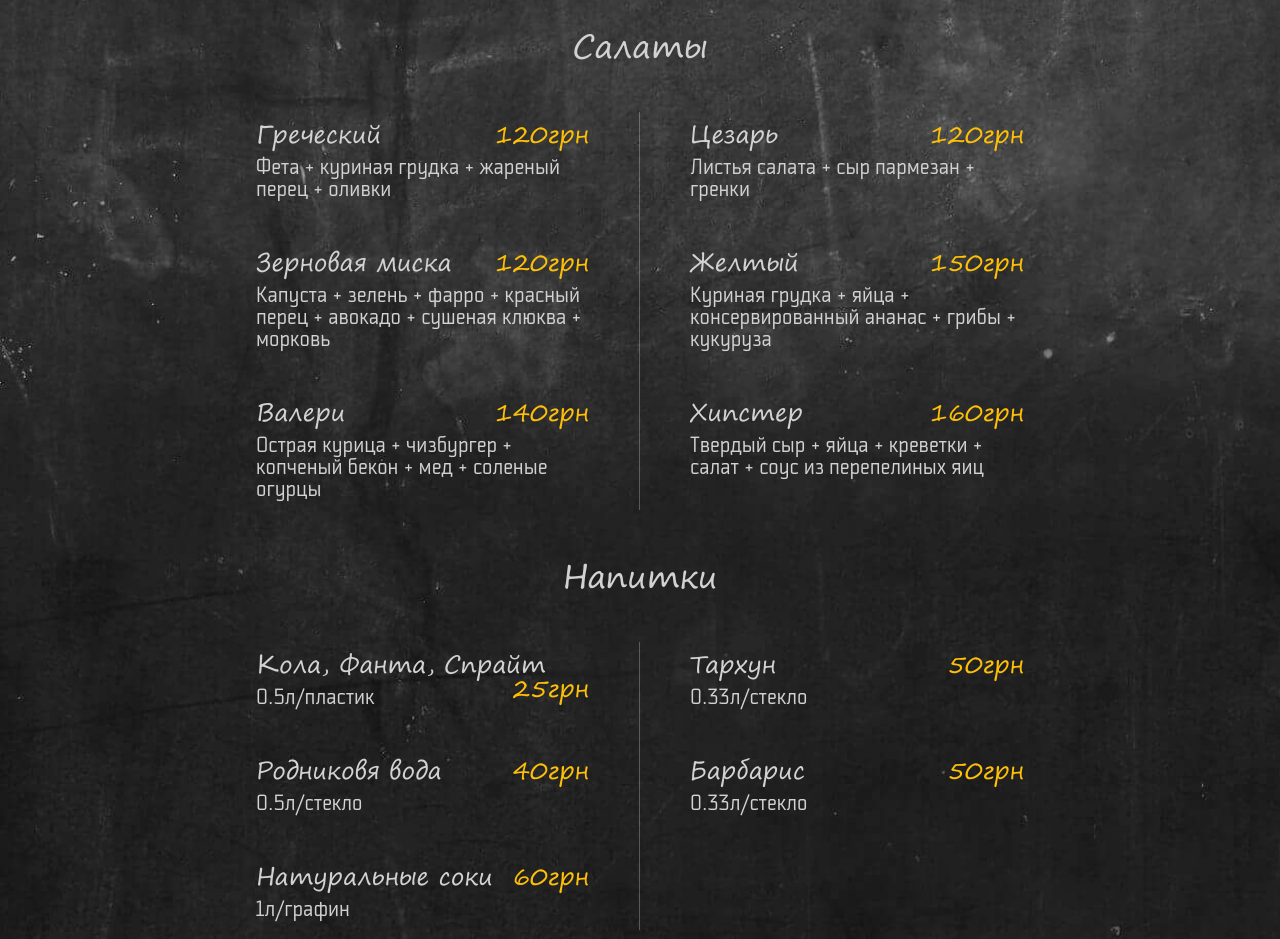
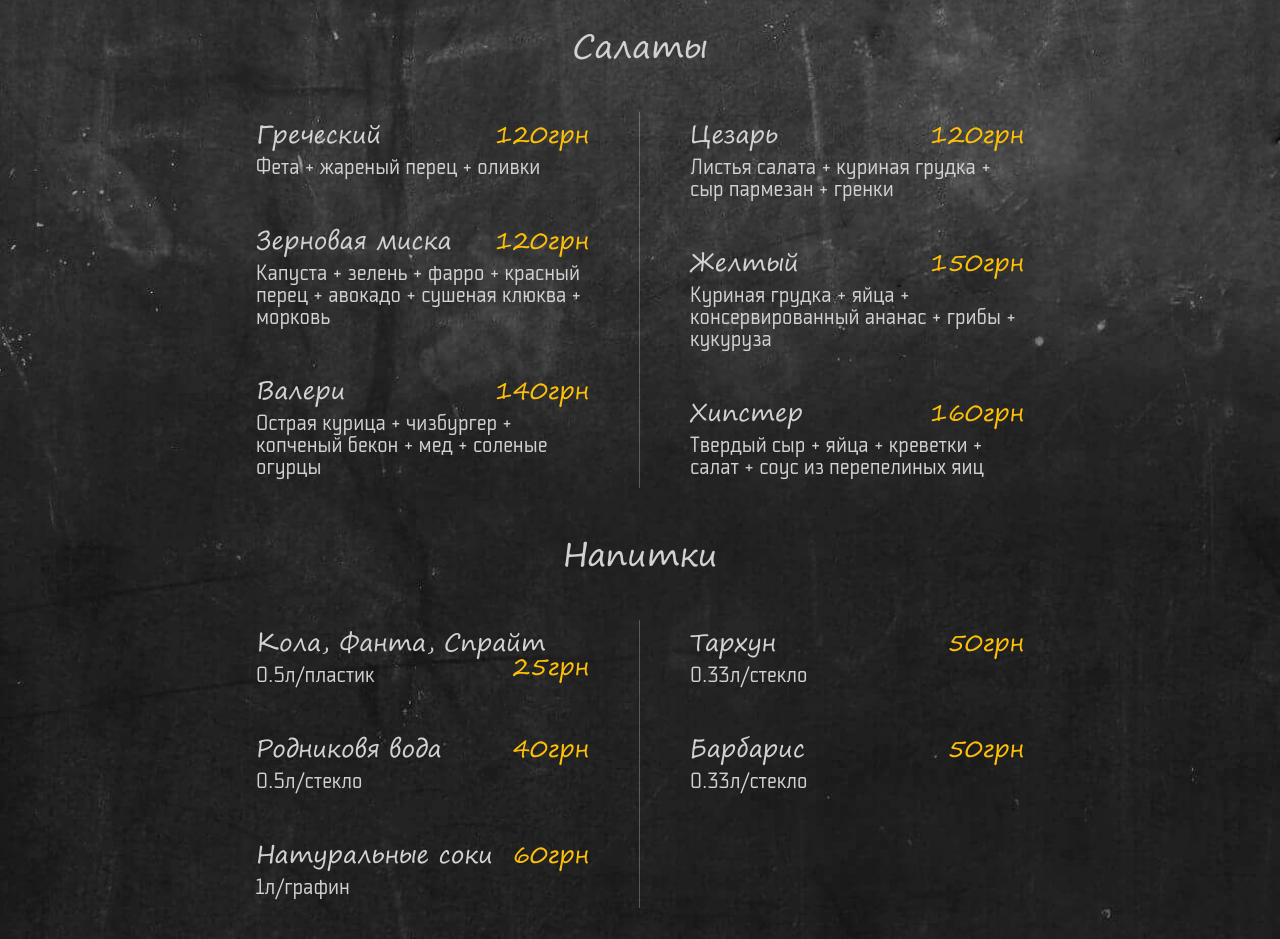
Before and after one commit to havkabar/havkabar.github.io, a plain HTML site: page menu.html in a window 1280 px wide. Shown: the part 1116-2055 px from the top of the page. Drawn offline with Linux system fonts and the light colour scheme.

Commit message:
Update menu.html

```diff
--- a/menu.html
+++ b/menu.html
@@ -74,7 +74,7 @@
                 <div class="menu-general-box">
                     <div class="menu-side menu-side_seporator menu-side_padding-right">
                         <h2 class="menu-side__name-and-price">Греческий<span class="highlight-pro">120грн</span></h2>
-                        <p class="menu-side__description">Фета + куриная грудка + жареный перец + оливки</p>
+                        <p class="menu-side__description">Фета + жареный перец + оливки</p>
                         <h2 class="menu-side__name-and-price">Зерновая миска<span class="highlight-pro">120грн</span></h2>
                         <p class="menu-side__description">Капуста + зелень + фарро + красный перец + авокадо + сушеная клюква + морковь</p>
                         <h2 class="menu-side__name-and-price">Валери<span class="highlight-pro">140грн</span></h2>
@@ -82,7 +82,7 @@
                     </div>
                     <div class="menu-side menu-side_padding-left">
                         <h2 class="menu-side__name-and-price">Цезарь<span class="highlight-pro">120грн</span></h2>
-                        <p class="menu-side__description">Листья салата + сыр пармезан + гренки</p>
+                        <p class="menu-side__description">Листья салата + куриная грудка  + сыр пармезан + гренки</p>
                         <h2 class="menu-side__name-and-price">Желтый<span class="highlight-pro">150грн</span></h2>
                         <p class="menu-side__description">Куриная грудка + яйца + консервированный ананас + грибы + кукуруза</p>
                         <h2 class="menu-side__name-and-price">Хипстер<span class="highlight-pro">160грн</span></h2>
```
